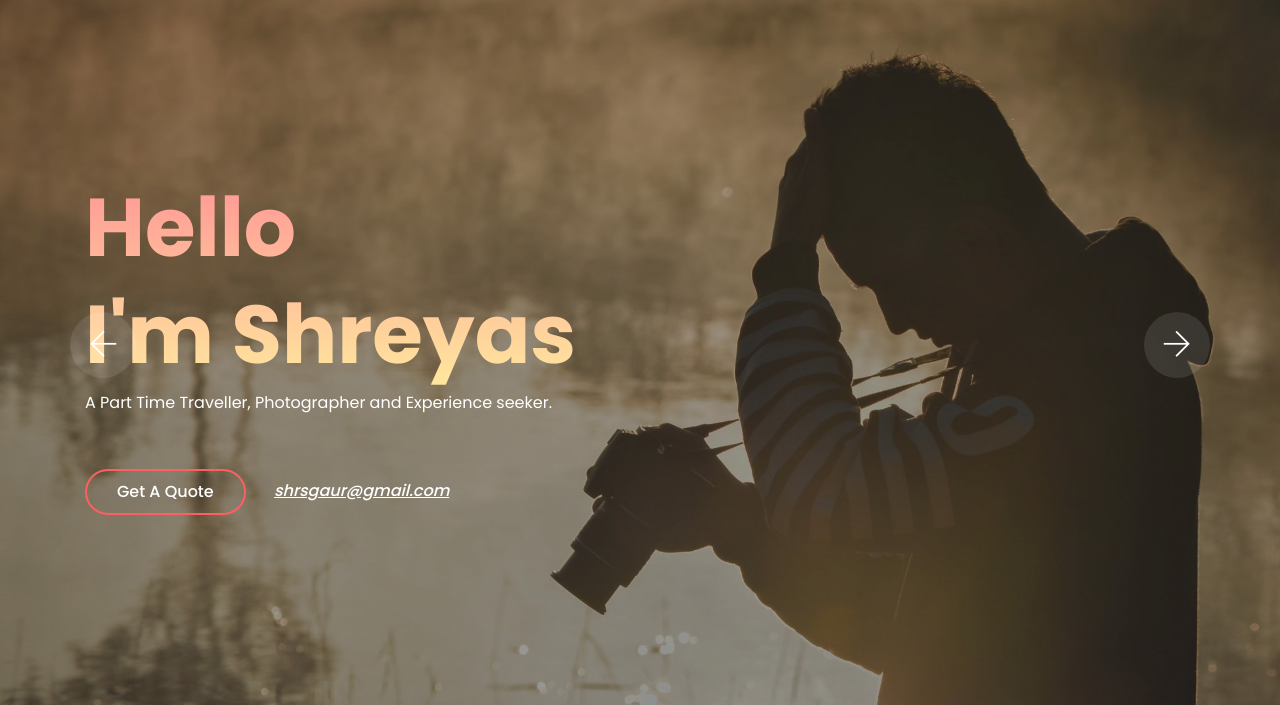
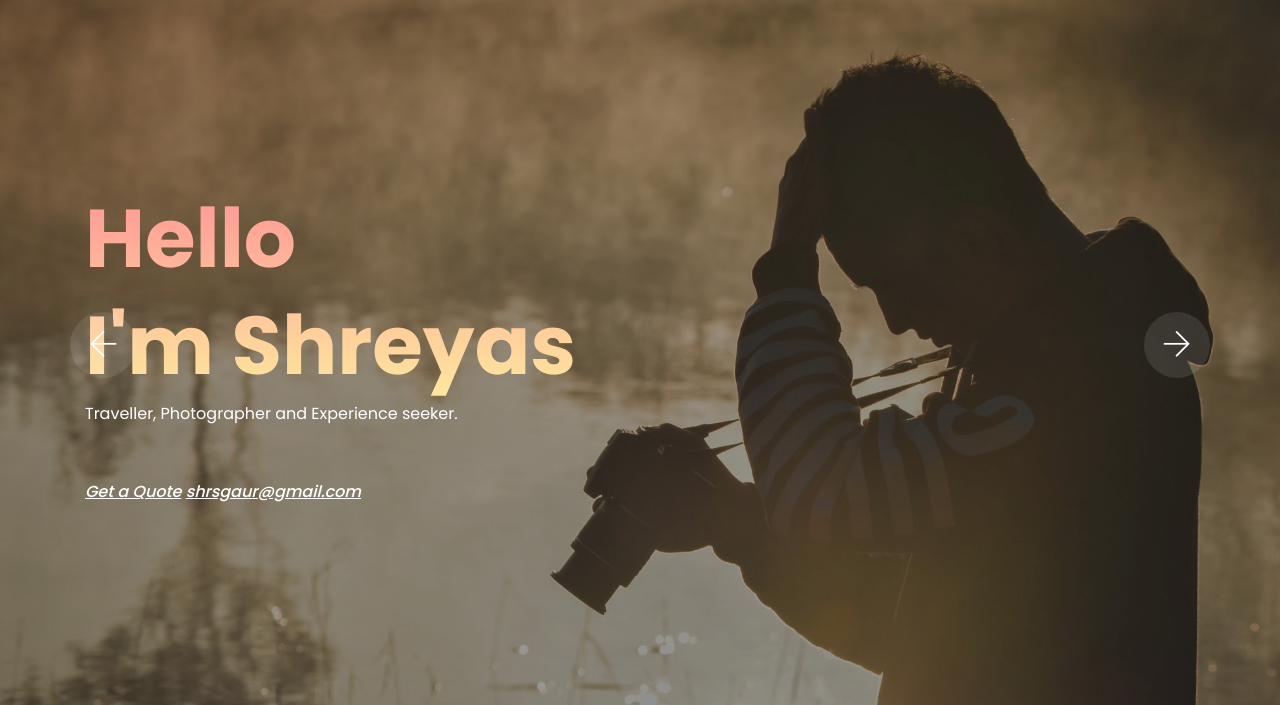
Before and after one commit to shreyasbhardwaj/portfolio, a website: page index.html in a window 1280 px wide. Shown: the part 95-800 px from the top of the page. Drawn offline with Linux system fonts and the light colour scheme; grey boxes are pictures that could not be loaded; files whose address does not match are found by name.

Commit message:
Update index.html

```diff
--- a/index.html
+++ b/index.html
@@ -119,9 +119,9 @@
                         <div class="col-12 col-lg-8 col-xl-6">
                             <div class="welcome-text">
                                 <h2 data-animation="bounceInDown" data-delay="900ms">Hello <br>I'm Shreyas</h2>
-                                <p data-animation="bounceInDown" data-delay="500ms">A Part Time Traveller, Photographer and Experience seeker. </p>
+                                <p data-animation="bounceInDown" data-delay="500ms">Traveller, Photographer and Experience seeker. </p>
                                 <div class="hero-btn-group" data-animation="bounceInDown" data-delay="100ms">
-                                    <a href="https://www.insightoftheday.com/" class="btn alime-btn mb-3 mb-sm-0 mr-4">Get a Quote</a>
+                                    <a class="hero-mail-contact" href="mailto:shrsgaur@gmail.com">Get a Quote</a>
                                     <a class="hero-mail-contact" href="mailto:shrsgaur@gmail.com">shrsgaur@gmail.com</a>
                                 </div>
                             </div>
```
